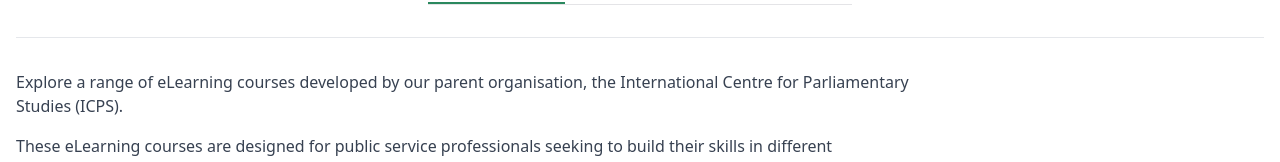
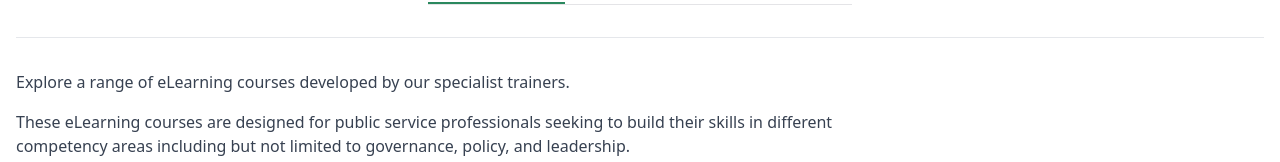
Before and after one commit to digitalconceptsmu/government-exchange-website, a Nuxt app: page /courses/e-learning in a window 1280 px wide. Shown: the part 459-621 px from the top of the page. Built offline with nearby package versions, Linux system fonts and the light colour scheme.

Commit message:
feat: updated text on e-learning section page

```diff
--- a/components/Elearning/Elearning.vue
+++ b/components/Elearning/Elearning.vue
@@ -124,7 +124,7 @@
 
         <div class="mb-12 max-w-4xl">
           <p class="text-gray-700 mb-4">
-            Explore a range of eLearning courses developed by our parent organisation, the International Centre for Parliamentary Studies (ICPS).
+            Explore a range of eLearning courses developed by our specialist trainers.
           </p>
           <p class="text-gray-700">
             These eLearning courses are designed for public service professionals seeking to build their skills in different competency areas including but not limited to governance, policy, and leadership.
```
